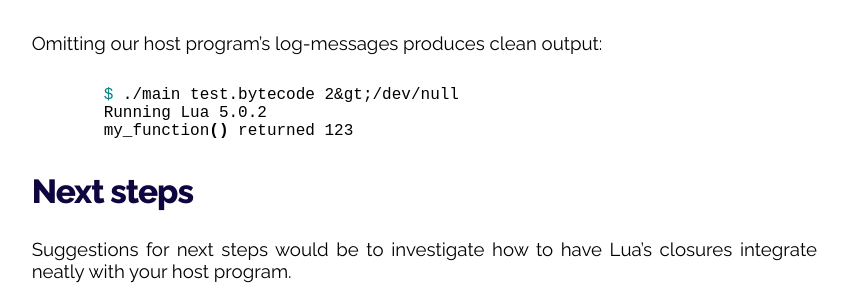
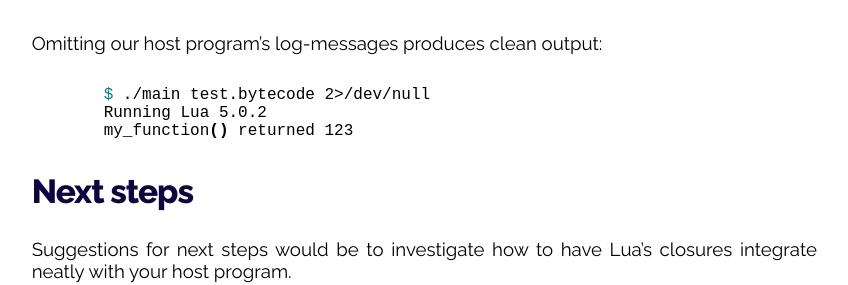
Before and after one commit to cslarsen/csl.name, a Jekyll site: the page built from _posts/2006-10-20-lua-cpp.markdown, in a window 1280 px wide and 900 px high, scrolled down 4684 px. Shown: the part 174-459 px from the top of the window, without its empty margins (43-891 px from the left). Built offline with Jekyll 4.4.1, drawn with Linux system fonts in a browser that asks for light colours; Markdown is read by kramdown in place of the engine named in the settings; comment, search, counter and statistics services are not loaded; some of the changed lines change nothing that is shown.

Commit message:
Fixed typos

```diff
--- a/_posts/2006-10-20-lua-cpp.markdown
+++ b/_posts/2006-10-20-lua-cpp.markdown
@@ -66,7 +66,7 @@
 
 int main(int argc, char** argv)
 {
-  for ( int n=1; n&lt;argc; ++n ) {
+  for ( int n=1; n<argc; ++n ) {
     const char* file = argv[n];
 
     lua_State *L = lua_open();
@@ -146,7 +146,7 @@
   std::cerr << "-- my_function() called with " << argc
     << " arguments:" << std::endl;
 
-  for ( int n=1; n&lt;=argc; ++n ) {
+  for ( int n=1; n<=argc; ++n ) {
     std::cerr << "-- argument " << n << ": "
       << lua_tostring(L, n) << std::endl;
   }
@@ -245,7 +245,7 @@
 Omitting our host program's log-messages produces clean output:
 
 {% highlight bash %}
-$ ./main test.bytecode 2&gt;/dev/null
+$ ./main test.bytecode 2>/dev/null
 Running Lua 5.0.2
 my_function() returned 123
 {% endhighlight %}
```
